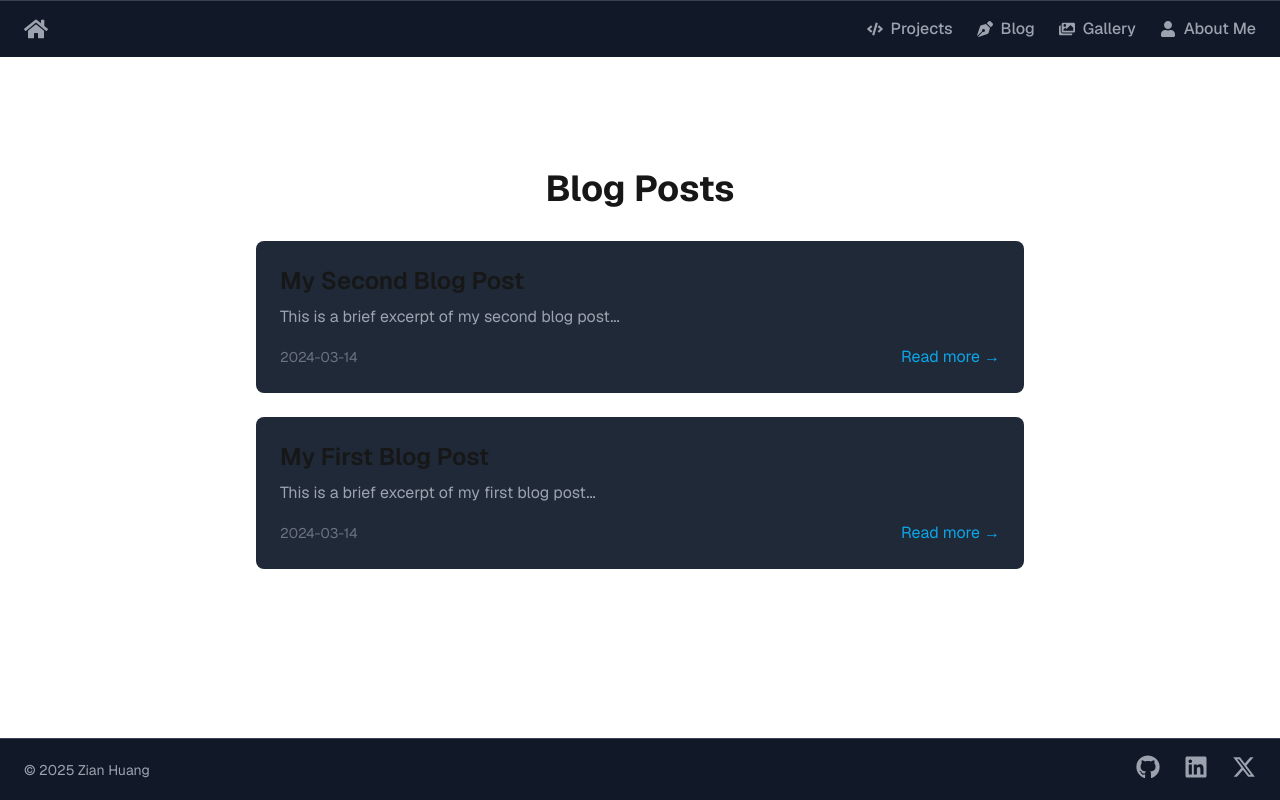
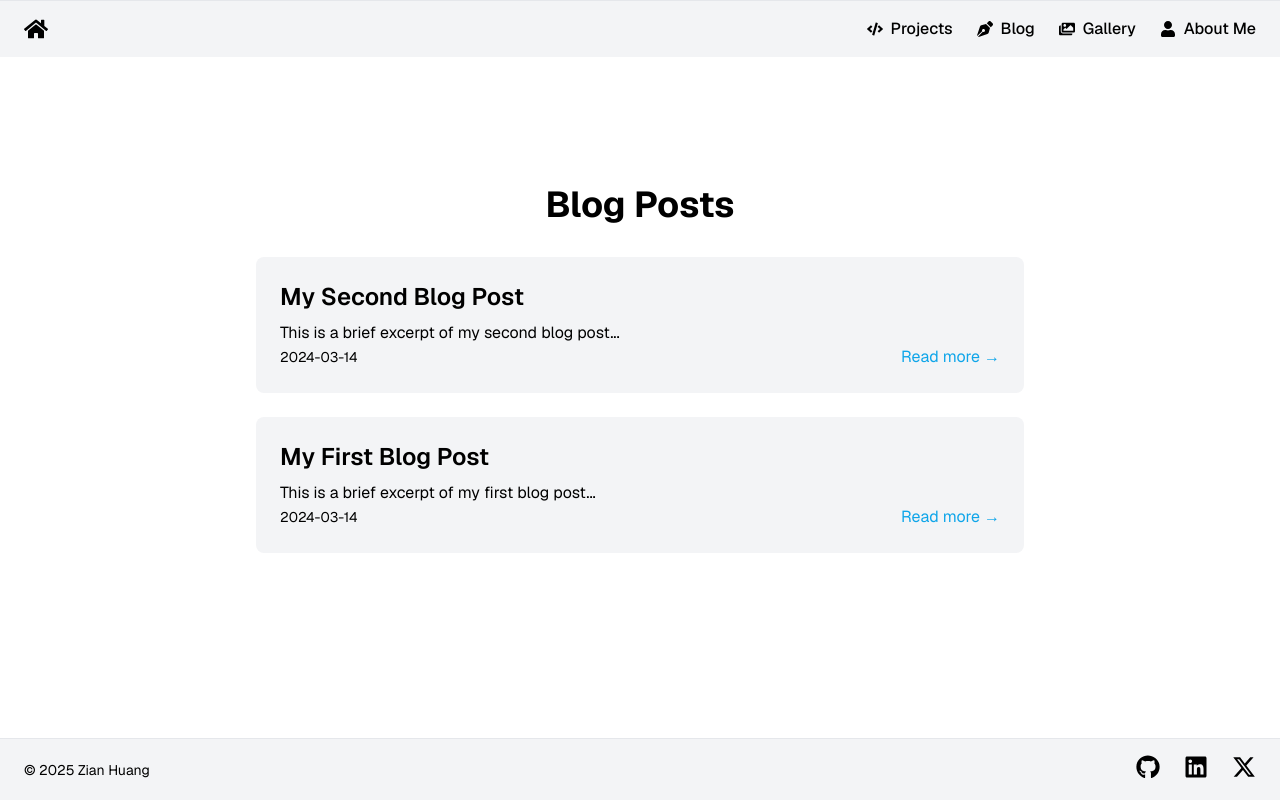
Before and after one commit to zianonlyhk/personal-website, a Next.js app: page /blog in a window 1280 px wide. Built offline with nearby package versions, Linux system fonts and the light colour scheme.

Commit message:
Implement dark mode and improve styling across components

```diff
--- a/src/app/blog/[slug]/page.tsx
+++ b/src/app/blog/[slug]/page.tsx
@@ -26,8 +26,8 @@ export default async function BlogPost({ params }: PageProps) {
     return (
         <article className="max-w-3xl mx-auto p-8">
             <h1 className="text-4xl font-bold mb-4">{post.title}</h1>
-            <div className="text-gray-600 mb-8">{post.date}</div>
-            <div className="prose lg:prose-xl" dangerouslySetInnerHTML={{ __html: post.content }} />
+            <div className="mb-8">{post.date}</div>
+            <div className="prose-custom" dangerouslySetInnerHTML={{ __html: post.content }} />
         </article>
     );
 }
--- a/src/app/gallery/page.tsx
+++ b/src/app/gallery/page.tsx
@@ -5,8 +5,8 @@ export default function Gallery() {
             <div className="grid grid-cols-2 md:grid-cols-3 lg:grid-cols-4 gap-4">
                 {/* Example gallery items */}
                 {[1, 2, 3, 4, 5, 6].map((item) => (
-                    <div key={item} className="aspect-square bg-gray-800 rounded-lg overflow-hidden">
-                        <div className="w-full h-full flex items-center justify-center text-gray-500">
+                    <div key={item} className="aspect-square rounded-lg overflow-hidden">
+                        <div className="w-full h-full flex items-center justify-center">
                             Image {item}
                         </div>
                     </div>
--- a/src/app/globals.css
+++ b/src/app/globals.css
@@ -40,7 +40,7 @@
 
 @layer base {
     body {
-        @apply bg-background text-foreground;
+        @apply bg-background text-black dark:text-white;
         font-feature-settings: "rlig" 1, "calt" 1;
     }
 }
--- a/src/app/projects/page.tsx
+++ b/src/app/projects/page.tsx
@@ -6,7 +6,7 @@ export default function Projects() {
                 {/* Example project card */}
                 <div className="bg-gray-800 rounded-lg p-6">
                     <h2 className="text-xl font-semibold mb-2">Project Name</h2>
-                    <p className="text-gray-400 mb-4">Project description goes here...</p>
+                    <p className="mb-4">Project description goes here...</p>
                     <div className="flex gap-4">
                         <a href="#" className="text-primary-500 hover:text-primary-400">Demo</a>
                         <a href="#" className="text-primary-500 hover:text-primary-400">GitHub</a>
--- a/src/components/blog/BlogPostPreview.tsx
+++ b/src/components/blog/BlogPostPreview.tsx
@@ -7,11 +7,11 @@ interface BlogPostPreviewProps {
 
 export default function BlogPostPreview({ title, preview, date, href }: BlogPostPreviewProps) {
     return (
-        <article className="bg-gray-800 rounded-lg p-6">
+        <article className="bg-gray-100 dark:bg-gray-800 rounded-lg p-6">
             <h2 className="text-2xl font-semibold mb-2">{title}</h2>
-            <p className="text-gray-400 mb-4">{preview}</p>
+            <p className="">{preview}</p>
             <div className="flex justify-between items-center">
-                <span className="text-sm text-gray-500">{date}</span>
+                <span className="text-sm">{date}</span>
                 <a href={href} className="text-primary-500 hover:text-primary-400">Read more →</a>
             </div>
         </article>
--- a/src/components/layout/Footer.tsx
+++ b/src/components/layout/Footer.tsx
@@ -4,10 +4,10 @@ import { faGithub, faLinkedin, faXTwitter } from '@fortawesome/free-brands-svg-i
 
 const Footer = () => {
     return (
-        <footer className="w-full border-t border-gray-700 py-4 px-6 bg-gray-900 text-gray-400">
+        <footer className="w-full border-t border-gray-200 dark:border-gray-700 py-4 px-6 bg-gray-100 dark:bg-gray-900">
             <div className="container mx-auto flex justify-between items-center">
                 {/* Left side - Copyright text */}
-                <div className="text-gray-400 text-sm">
+                <div className="text-sm">
                     © 2025 Zian Huang
                 </div>
 
@@ -18,7 +18,7 @@ const Footer = () => {
                         href="https://github.com/yourusername"
                         target="_blank"
                         rel="noopener noreferrer"
-                        className="hover:text-gray-300 transition-colors"
+                        className="hover:opacity-80 transition-colors"
                     >
                         <FontAwesomeIcon icon={faGithub} className="w-6 h-6" />
                     </Link>
@@ -28,7 +28,7 @@ const Footer = () => {
                         href="https://linkedin.com/in/yourprofile"
                         target="_blank"
                         rel="noopener noreferrer"
-                        className="hover:text-gray-300 transition-colors"
+                        className="hover:opacity-80 transition-colors"
                     >
                         <FontAwesomeIcon icon={faLinkedin} className="w-6 h-6" />
                     </Link>
@@ -38,7 +38,7 @@ const Footer = () => {
                         href="https://twitter.com/yourusername"
                         target="_blank"
                         rel="noopener noreferrer"
-                        className="hover:text-gray-300 transition-colors"
+                        className="hover:opacity-80 transition-colors"
                     >
                         <FontAwesomeIcon icon={faXTwitter} className="w-6 h-6" />
                     </Link>
--- a/src/components/layout/Navbar.tsx
+++ b/src/components/layout/Navbar.tsx
@@ -4,30 +4,30 @@ import Link from 'next/link';
 
 const Navbar = () => {
     return (
-        <nav className="fixed top-0 left-0 w-full z-50 border-t border-gray-700 py-4 px-6 bg-gray-900 text-gray-400">
+        <nav className="fixed top-0 left-0 w-full z-50 border-t border-gray-200 dark:border-gray-700 py-4 px-6 bg-gray-100 dark:bg-gray-900">
             <div className="container mx-auto flex justify-between items-center">
                 {/* Left side - Home icon */}
                 <div className="flex items-center">
-                    <Link href="/" className="text-2xl text-gray-400 hover:text-gray-200">
+                    <Link href="/" className="text-2xl hover:opacity-80">
                         <FaHome />
                     </Link>
                 </div>
 
                 {/* Right side - Navigation buttons */}
                 <div className="flex gap-6">
-                    <Link href="/projects" className="hover:text-gray-200 font-medium flex items-center gap-2">
+                    <Link href="/projects" className="hover:opacity-80 font-medium flex items-center gap-2">
                         <FaCode />
                         Projects
                     </Link>
-                    <Link href="/blog" className="hover:text-gray-200 font-medium flex items-center gap-2">
+                    <Link href="/blog" className="hover:opacity-80 font-medium flex items-center gap-2">
                         <FaPenNib />
                         Blog
                     </Link>
-                    <Link href="/gallery" className="hover:text-gray-200 font-medium flex items-center gap-2">
+                    <Link href="/gallery" className="hover:opacity-80 font-medium flex items-center gap-2">
                         <FaImages />
                         Gallery
                     </Link>
-                    <Link href="/about" className="hover:text-gray-200 font-medium flex items-center gap-2">
+                    <Link href="/about" className="hover:opacity-80 font-medium flex items-center gap-2">
                         <FaUser />
                         About Me
                     </Link>
```
